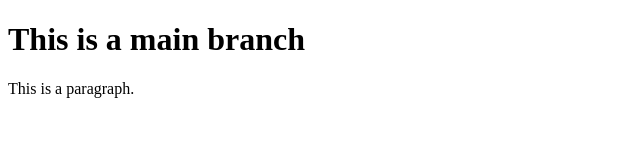
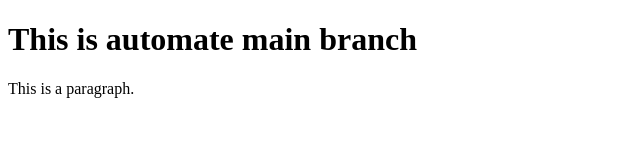
Before and after one commit to Prince-25/CICD2, a plain HTML site: page index.html in a window 1280 px wide. Shown: the whole page, without its empty margins (0-640 px from the left). Drawn offline with Linux system fonts and the light colour scheme.

Commit message:
Update index.html
chnags

```diff
--- a/index.html
+++ b/index.html
@@ -5,7 +5,7 @@
 </head>
 <body>
 
-<h1>This is a main branch</h1>
+<h1>This is automate main branch</h1>
 <p>This is a paragraph.</p>
 
 </body>
```
